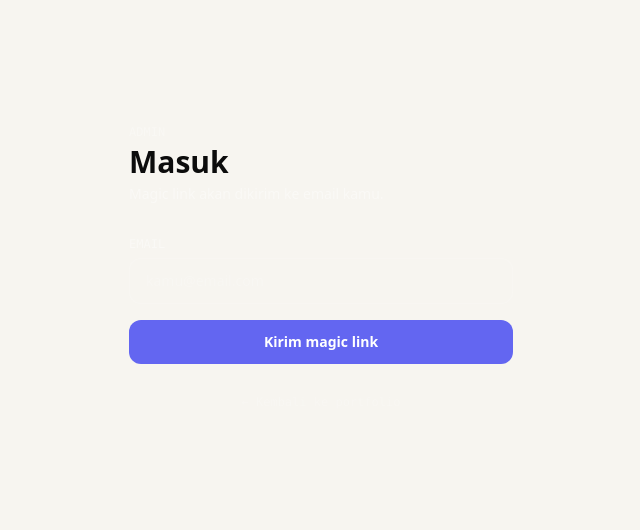
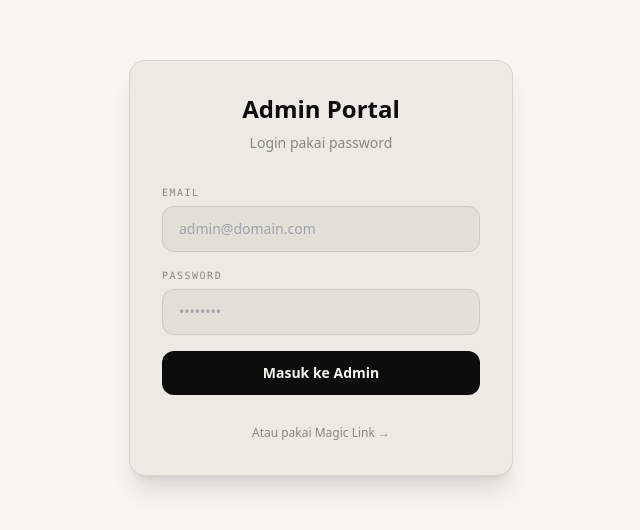
Before and after one commit to SandyFauzi/WEB-Portfolio-Sandzh, a Next.js app: page /admin/login in a window 1280 px wide. Shown: the part 132-662 px from the top of the page, without its empty margins (319-959 px from the left). Built offline with nearby package versions, Linux system fonts and the light colour scheme; no server answers.

Commit message:
Update page.tsx

```diff
--- a/src/app/admin/login/page.tsx
+++ b/src/app/admin/login/page.tsx
@@ -4,11 +4,14 @@ import { useState } from "react";
 import { createClient } from "@/lib/supabase-client";
 import { useRouter } from "next/navigation";
 
-export default function AdminLoginPage() {
+export default function LoginPage() {
   const [email, setEmail] = useState("");
+  const [password, setPassword] = useState("");
+  const [isMagicLink, setIsMagicLink] = useState(false);
   const [loading, setLoading] = useState(false);
-  const [sent, setSent] = useState(false);
+  const [message, setMessage] = useState("");
   const [error, setError] = useState("");
+
   const router = useRouter();
   const supabase = createClient();
 
@@ -16,85 +19,122 @@ export default function AdminLoginPage() {
     e.preventDefault();
     setLoading(true);
     setError("");
+    setMessage("");
 
-    const { error } = await supabase.auth.signInWithOtp({
+    try {
+      if (isMagicLink) {
+        // --- LOGIN VIA MAGIC LINK ---
+        const { error: err } = await supabase.auth.signInWithOtp({
           email,
           options: {
             emailRedirectTo: `${window.location.origin}/admin`,
           },
         });
-
-    if (error) {
-      setError(error.message);
+        if (err) throw err;
+        setMessage("Cek email lo! Magic link udah dikirim 🚀");
       } else {
-      setSent(true);
+        // --- LOGIN VIA PASSWORD ---
+        const { error: err } = await supabase.auth.signInWithPassword({
+          email,
+          password,
+        });
+        if (err) throw err;
+        router.push("/admin");
+        router.refresh();
       }
+    } catch (err: unknown) {
+      setError(err instanceof Error ? err.message : "Gagal login, coba cek lagi datanya.");
+    } finally {
       setLoading(false);
+    }
   }
 
   return (
-    <div className="flex min-h-screen items-center justify-center px-6">
-      <div className="w-full max-w-sm">
-        {/* Header */}
-        <div className="mb-8">
-          <p className="font-mono text-xs text-white/30">ADMIN</p>
-          <h1 className="mt-1 text-3xl font-bold">Masuk</h1>
-          <p className="mt-1 text-sm text-white/40">
-            Magic link akan dikirim ke email kamu.
+    <div className="flex min-h-screen items-center justify-center p-6">
+      <div className="w-full max-w-sm rounded-2xl p-8 shadow-xl transition-all"
+           style={{ background: "var(--bg-2)", border: "1px solid var(--border)" }}>
+
+        <div className="mb-8 text-center">
+          <h1 className="text-2xl font-bold">Admin Portal</h1>
+          <p className="mt-2 text-sm" style={{ color: "var(--muted)" }}>
+            {isMagicLink ? "Login cepat tanpa password" : "Login pakai password"}
           </p>
         </div>
 
-        {sent ? (
-          <div className="glass rounded-2xl p-6 text-center">
-            <div className="mx-auto mb-4 flex h-12 w-12 items-center justify-center rounded-full bg-green-500/10">
-              <span className="text-2xl">📬</span>
-            </div>
-            <p className="font-medium">Cek email kamu!</p>
-            <p className="mt-1 text-sm text-white/40">
-              Link login sudah dikirim ke{" "}
-              <span className="text-indigo-400">{email}</span>
-            </p>
-          </div>
-        ) : (
         <form onSubmit={handleLogin} className="space-y-4">
+          {/* Input Email */}
           <div>
-              <label className="mb-1.5 block font-mono text-xs text-white/40">
-                EMAIL
+            <label className="mb-1.5 block font-mono text-[10px] uppercase tracking-[0.15em]" style={{ color: "var(--muted)" }}>
+              Email
             </label>
             <input
               type="email"
+              required
               value={email}
               onChange={(e) => setEmail(e.target.value)}
-                required
-                placeholder="kamu@email.com"
-                className="w-full rounded-xl border border-white/10 bg-white/5 px-4 py-3 text-sm outline-none transition placeholder:text-white/20 focus:border-indigo-500/50 focus:ring-1 focus:ring-indigo-500/50"
+              placeholder="admin@domain.com"
+              className="w-full rounded-xl px-4 py-3 text-sm outline-none transition focus:border-white"
+              style={{ background: "var(--bg-3)", border: "1px solid var(--border)", color: "var(--text)" }}
             />
           </div>
 
+          {/* Input Password (Hanya Muncul Jika Bukan Mode Magic Link) */}
+          {!isMagicLink && (
+            <div className="fade-up">
+              <label className="mb-1.5 block font-mono text-[10px] uppercase tracking-[0.15em]" style={{ color: "var(--muted)" }}>
+                Password
+              </label>
+              <input
+                type="password"
+                required
+                value={password}
+                onChange={(e) => setPassword(e.target.value)}
+                placeholder="••••••••"
+                className="w-full rounded-xl px-4 py-3 text-sm outline-none transition focus:border-white"
+                style={{ background: "var(--bg-3)", border: "1px solid var(--border)", color: "var(--text)" }}
+              />
+            </div>
+          )}
+
+          {/* Pesan Error / Sukses */}
           {error && (
-              <p className="rounded-lg bg-red-500/10 px-4 py-2 text-sm text-red-400">
+            <p className="rounded-xl px-4 py-3 text-sm" style={{ background: "rgba(239,68,68,0.1)", color: "#f87171" }}>
               {error}
             </p>
           )}
+          {message && (
+            <p className="rounded-xl px-4 py-3 text-sm" style={{ background: "rgba(34,197,94,0.1)", color: "#4ade80" }}>
+              {message}
+            </p>
+          )}
 
+          {/* Tombol Submit */}
           <button
             type="submit"
             disabled={loading}
-              className="w-full rounded-xl bg-indigo-500 py-3 text-sm font-semibold text-white transition hover:bg-indigo-400 disabled:opacity-50"
+            className="w-full rounded-xl py-3 text-sm font-semibold transition hover:opacity-80 disabled:opacity-40"
+            style={{ background: "var(--text)", color: "var(--bg)" }}
           >
-              {loading ? "Mengirim..." : "Kirim magic link"}
+            {loading ? "Memproses..." : (isMagicLink ? "Kirim Magic Link" : "Masuk ke Admin")}
           </button>
         </form>
-        )}
 
+        {/* Tombol Toggle Mode Login */}
         <div className="mt-6 text-center">
-          <a
-            href="/"
-            className="font-mono text-xs text-white/20 transition hover:text-white/40"
+          <button
+            type="button"
+            onClick={() => {
+              setIsMagicLink(!isMagicLink);
+              setError("");
+              setMessage("");
+            }}
+            className="text-xs transition hover:opacity-70"
+            style={{ color: "var(--muted)" }}
           >
-            ← Kembali ke portfolio
-          </a>
+            {isMagicLink ? "← Ganti pakai Password" : "Atau pakai Magic Link →"}
+          </button>
         </div>
+
       </div>
     </div>
   );
```
Lines whose indentation alone changed are shown as unchanged.
